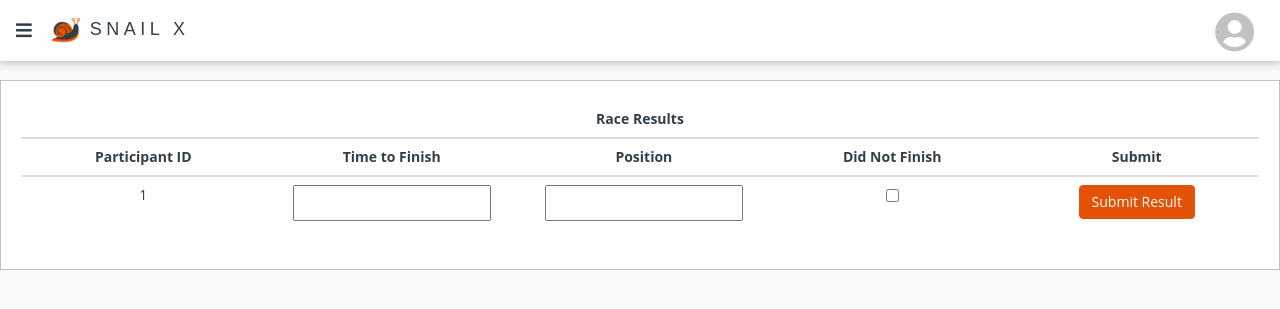
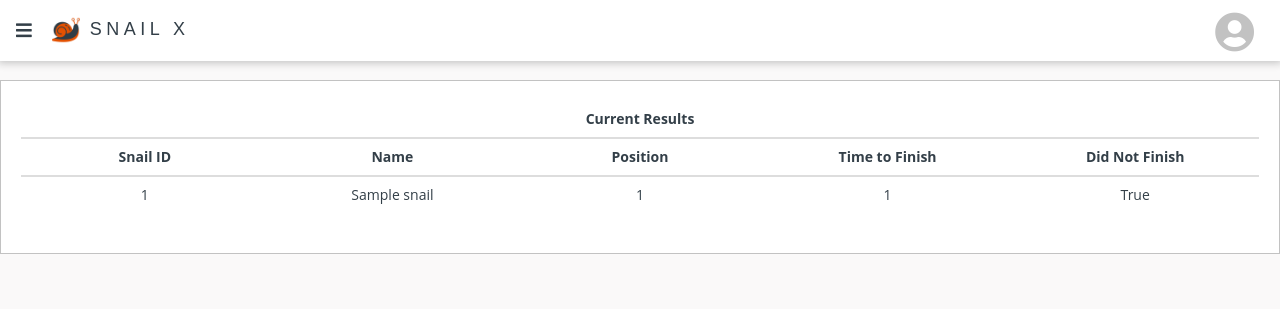
Before and after one commit to infinityworks/snailx-admin-panel, a Flask app: page /rounds/1/races/1 in a window 1280 px wide. Shown: the top 309 px of the page. Run offline with Flask 2, Linux system fonts and the light colour scheme; a user stored in the database is signed in; tables that the repository leaves empty hold one stand-in row (values such as "Sample post"); parts of the project's set-up code (start-up, migrations or seed data) failed here and were passed over; some libraries are stand-ins or nearby versions.

Commit message:
Re style the result race page.

```diff
--- a/db/models.py
+++ b/db/models.py
@@ -56,14 +56,14 @@ class RaceParticipants(db.Model):
     def get_race_participants_race_id(self, id_race):
         return self.query.filter_by(id_race=id_race).all()
 
-    def get_race_results(self):
-        return db.session.query(RaceParticipants, RaceResult).join(
+    def get_participants_snails_race_id(self, id_race):
+        return db.session.query(RaceParticipants, Snail, RaceResult).join(
+            Snail,
+            RaceParticipants.id_snail == Snail.id
+        ).outerjoin(
             RaceResult,
             RaceParticipants.id == RaceResult.id_race_participants
-        ).join(
-            Race,
-            Race.id == RaceParticipants.id_race
-        ).all()
+        ).filter(RaceParticipants.id_race == id_race).all()
 
 
 class Race(db.Model):
--- a/forms/forms.py
+++ b/forms/forms.py
@@ -15,7 +15,6 @@ class LoginForm(FlaskForm):
 class RaceResultsForm(FlaskForm):
     time_to_finish = IntegerField('Time to Finish',
                                   validators=[DataRequired()])
-    position = IntegerField('Position', validators=[DataRequired()])
     id_race_participants = IntegerField('Participant ID', widget=HiddenInput())
     did_not_finish = BooleanField('Did Not Finish')
     submit = SubmitField('Submit Result')
--- a/globals/templates/results.html
+++ b/globals/templates/results.html
@@ -18,32 +18,82 @@
         </colgroup>
         <thead>
             <tr>
-                <th colspan="5">Race Results</th>
+                <th colspan="6">Current Results</th>
+            </tr>
+            <tr>
+                <th scope="col">Snail ID</th>
+                <th scope="col">Name</th>
+                <th scope="col">Position</th>
+                <th scope="col">Time to Finish</th>
+                <th scope="col">Did Not Finish</th>
+            </tr>
+        </thead>
+        <tbody>
+            {% for participant, snail, result in participants %}
+            {% if result %}
+            <tr>
+                <td>{{snail.id}}</td>
+                <td>{{snail.name}}</td>
+                <td>{{result.position}}</td>
+                <td>{{result.time_to_finish}}</td>
+                <td>{{result.did_not_finish}}</td>
+            </tr>
+            {% endif %}
+            {% endfor %}
+        </tbody>
+    </table>
+</div>
+
+{% if unresulted_participants %}
+<div class="table-responsive">
+    <table class="table table-hover">
+        <colgroup>
+            <col class="col-xs-2">
+            </col>
+            <col class="col-xs-2">
+            </col>
+            <col class="col-xs-2">
+            </col>
+            <col class="col-xs-2">
+            </col>
+            <col class="col-xs-2">
+            </col>
+            <col class="col-xs-2">
+            </col>
+        </colgroup>
+        <thead>
+            <tr>
+                <th colspan="6">Add Race Results</th>
             </tr>
             <tr>
                 <th scope="col">Participant ID</th>
+                <th scope="col">Snail ID</th>
+                <th scope="col">Name</th>
                 <th scope="col">Time to Finish</th>
-                <th scope="col">Position</th>
                 <th scope="col">Did Not Finish</th>
                 <th scope="col">Submit</th>
             </tr>
         </thead>
         <tbody>
-            {% for participant in participants %}
+            {% for participant, snail, result in participants %}
+            {% if not result %}
+
             <tr>
                 <form method="POST" action="" , autocomplete="off">
                     {{ race_results_form.csrf_token }}
                     <td>{{participant.id}} {{race_results_form.id_race_participants(value=participant.id)}}</td>
+                    <td>{{snail.id}}</td>
+                    <td>{{snail.name}}</td>
                     <td>{{ race_results_form.time_to_finish() }}</td>
-                    <td>{{ race_results_form.position() }}</td>
                     <td>{{ race_results_form.did_not_finish() }}</td>
-                    <td>{{ race_results_form.submit(class_='btn btn-success finite-orange-button')
-                        }}</td>
+                    <td>{{ race_results_form.submit(class_='btn btn-success finite-orange-button')}}</td>
                 </form>
             </tr>
+            {% endif %}
             {% endfor %}
         </tbody>
     </table>
 </div>
+{% endif %}
 
 {% endblock content %}
--- a/routes/results/results.py
+++ b/routes/results/results.py
@@ -1,6 +1,6 @@
 from flask import render_template, Blueprint, url_for, redirect, flash
 from flask_login import current_user
-from db.models import RaceResult, Race, RaceParticipants
+from db.models import RaceResult, Race, RaceParticipants, Snail
 from forms.forms import RaceResultsForm
 from globals.globals import db
 
@@ -16,7 +16,10 @@ def race(round_id, race_id):
 
     race_results_form = RaceResultsForm()
     race = Race().get_race(race_id)
-    participants = RaceParticipants().get_race_participants_race_id(race_id)
+    participants = RaceParticipants().get_participants_snails_race_id(race_id)
+
+    unresulted_participants = [
+        participant for participant, snail, result in participants if not result]
 
     if race_results_form.validate_on_submit():
         result_row = RaceResult().get_race_result(
@@ -25,7 +28,7 @@ def race(round_id, race_id):
         if not result_row:
 
             times = []
-            for participant in participants:
+            for participant, snail, result in participants:
                 time = RaceResult().get_time_to_finish(participant.id)
                 if time:
                     times.append(time[0])
@@ -65,6 +68,7 @@ def race(round_id, race_id):
     return render_template('results.html',
                            race=race,
                            participants=participants,
+                           unresulted_participants=unresulted_participants,
                            race_results_form=race_results_form)
 
 
@@ -78,7 +82,7 @@ def calc_new_positions(times, time_to_finish):
 
 
 def update_existing_positions(participants, new_times, new_time_to_finish):
-    for participant in participants:
+    for participant, snail, result in participants:
         result = RaceResult().get_race_result(participant.id)
         if result:
             result.position = new_times.index(result.time_to_finish) + 1
```
